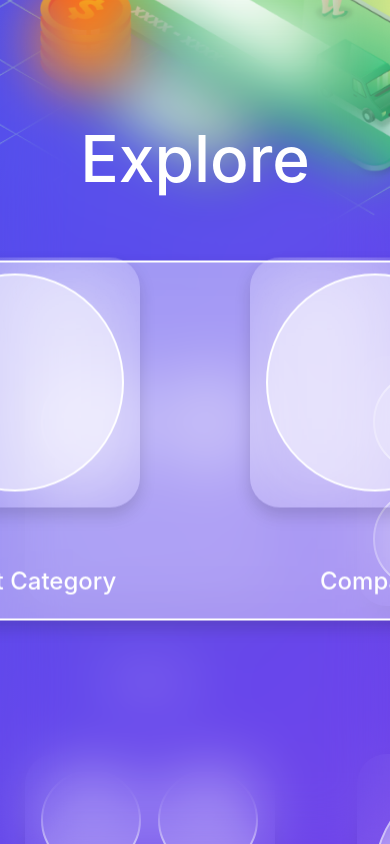
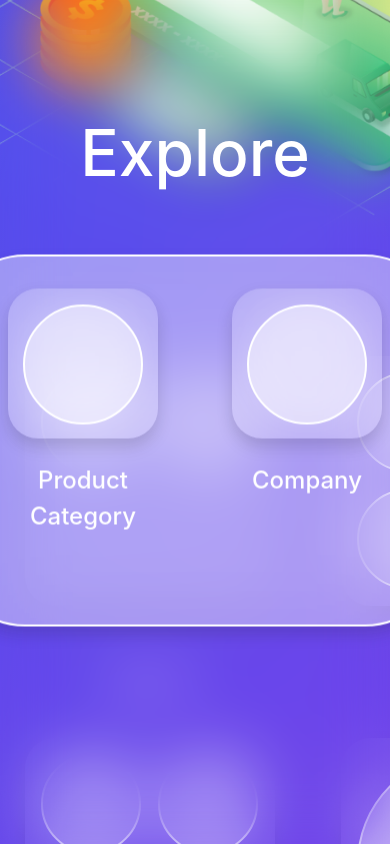
Before and after one commit to namnguyenthanhdev/grain-logic, a Next.js app: page / in a window 390 px wide. Both pictures are taken after a click on the element 91 px from the left and 966 px from the top of the page. Shown: the part 544-1388 px from the top of the page. Built offline with nearby package versions, Linux system fonts and the light colour scheme; some icons are missing.

Commit message:
feat: [Project] responsive mobile modal

```diff
--- a/ui/DeviceRoomSingleItem.tsx
+++ b/ui/DeviceRoomSingleItem.tsx
@@ -88,7 +88,7 @@ export interface DeviceRoomSingleItemProps {
 export const DeviceRoomSingleItem = (props: DeviceRoomSingleItemProps) => {
   const { content, icon, disabled } = props;
   return (
-    <Container>
+    <Container className="device-room-single">
       <SmallWidget className={cl("widget", { disabled })}>
         <Status className="status">{icon}</Status>
       </SmallWidget>
--- a/ui/HomeEntranceMobile.tsx
+++ b/ui/HomeEntranceMobile.tsx
@@ -25,12 +25,11 @@ import { useModalContent } from "./useModalContent";
 
 const Container = styled.div`
   background: linear-gradient(135deg, ${colors.blue100}, ${colors.purple100});
-  //display: flex;
-  //gap: 32px;
 `;
 
 const Content = styled.div`
   width: 100%;
+  padding-left: 64px;
   .sub-header {
     width: 300px;
   }
@@ -42,19 +41,14 @@ const ImageLayout = styled.div`
   height: 600px;
 `;
 
-const LeftContent = styled.div`
-  //width: 50%;
-`;
+const LeftContent = styled.div``;
 
-const RightContent = styled.div`
-  //padding-top: 198px;
-  //width: 50%;
-`;
+const RightContent = styled.div``;
 
 const MenuListIcon = styled.div`
   display: grid;
   grid-template-columns: repeat(2, 1fr);
-  gap: 32px;
+  gap: 16px;
 `;
 
 export const HomeEntranceMobile = () => {
--- a/ui/Modal.tsx
+++ b/ui/Modal.tsx
@@ -3,7 +3,7 @@ import cl from "classnames";
 import { colors, shadows } from "./colors";
 import { Typography } from "./Typography";
 import * as React from "react";
-import { LAYER } from './constants';
+import { LAYER, MobileBreakpoint } from './constants';
 
 const Container = styled.div`
   position: fixed;
@@ -38,7 +38,12 @@ const Container = styled.div`
     box-shadow: ${shadows.shadow1};
     backdrop-filter: blur(40px);
     width: 1320px;
-    height: 360px;
+    padding: 64px;
+
+    @media (max-width: ${MobileBreakpoint}px) {
+      width: 500px;
+      padding: 32px;
+    }
   }
 
   &.display-block {
--- a/ui/useModalContent.tsx
+++ b/ui/useModalContent.tsx
@@ -1,5 +1,5 @@
 import * as React from "react";
-import { ModalIds } from "./constants";
+import { MobileBreakpoint, ModalIds } from "./constants";
 import { DeviceRoomSingleItem } from "./DeviceRoomSingleItem";
 import {
   Additem,
@@ -21,9 +21,35 @@ const GroupWrapper = styled.div`
   gap: 60px;
   justify-content: center;
   align-items: center;
-
   .device-room-label {
     width: max-content;
+  }
+
+  @media (max-width: ${MobileBreakpoint}px) {
+    display: grid;
+    grid-template-columns: repeat(2, 1fr);
+    gap: 16px;
+    .device-room-single {
+      width: auto;
+      height: 304px;
+      gap: 0;
+    }
+    .widget {
+      width: 150px;
+      height: 150px;
+    }
+    .status {
+      width: 120px;
+      height: 120px;
+    }
+    .device-room-label {
+      width: 180px;
+      text-align: center;
+    }
+    svg {
+      width: 80px;
+      height: 80px;
+    }
   }
 `;
 
```
